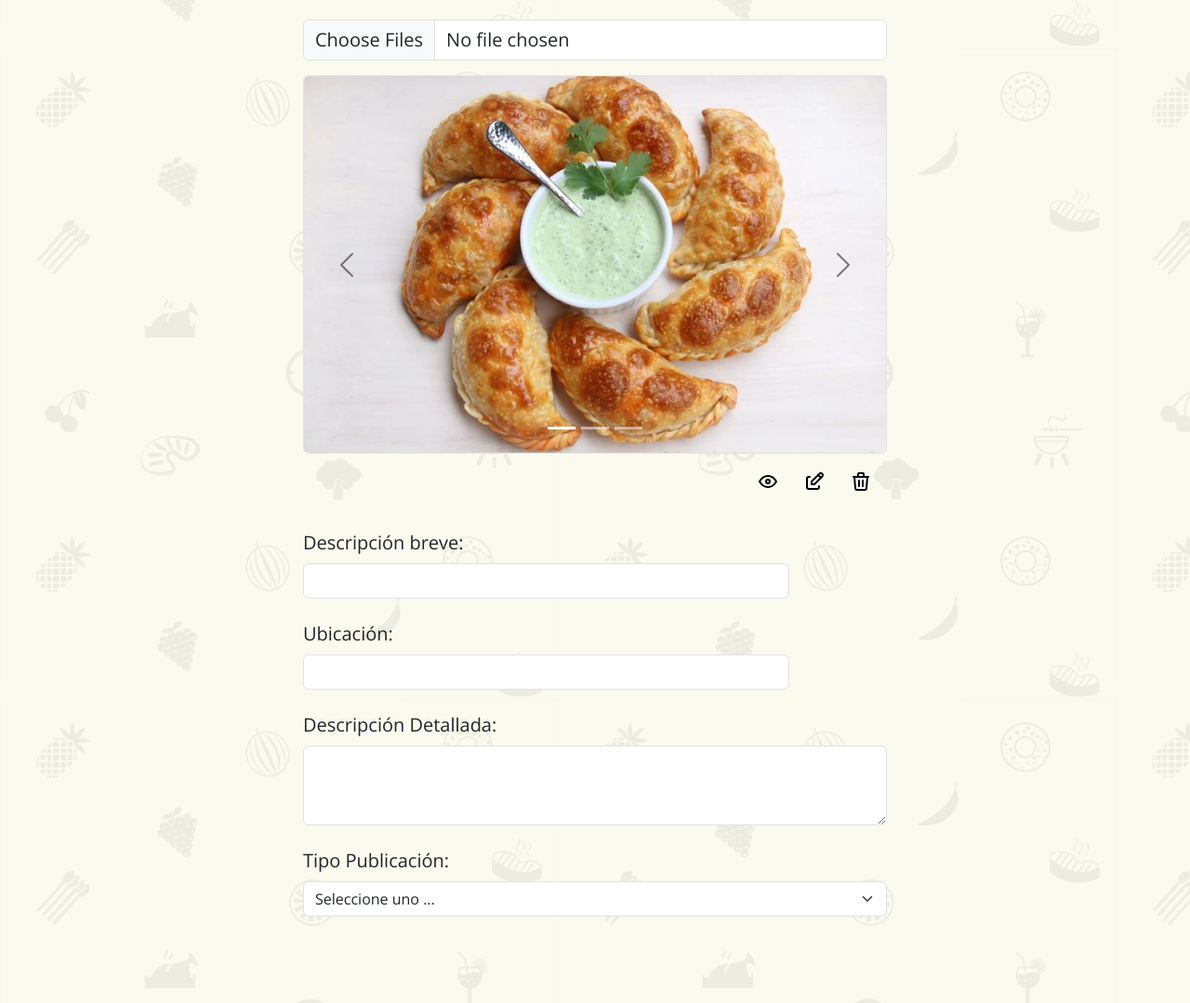
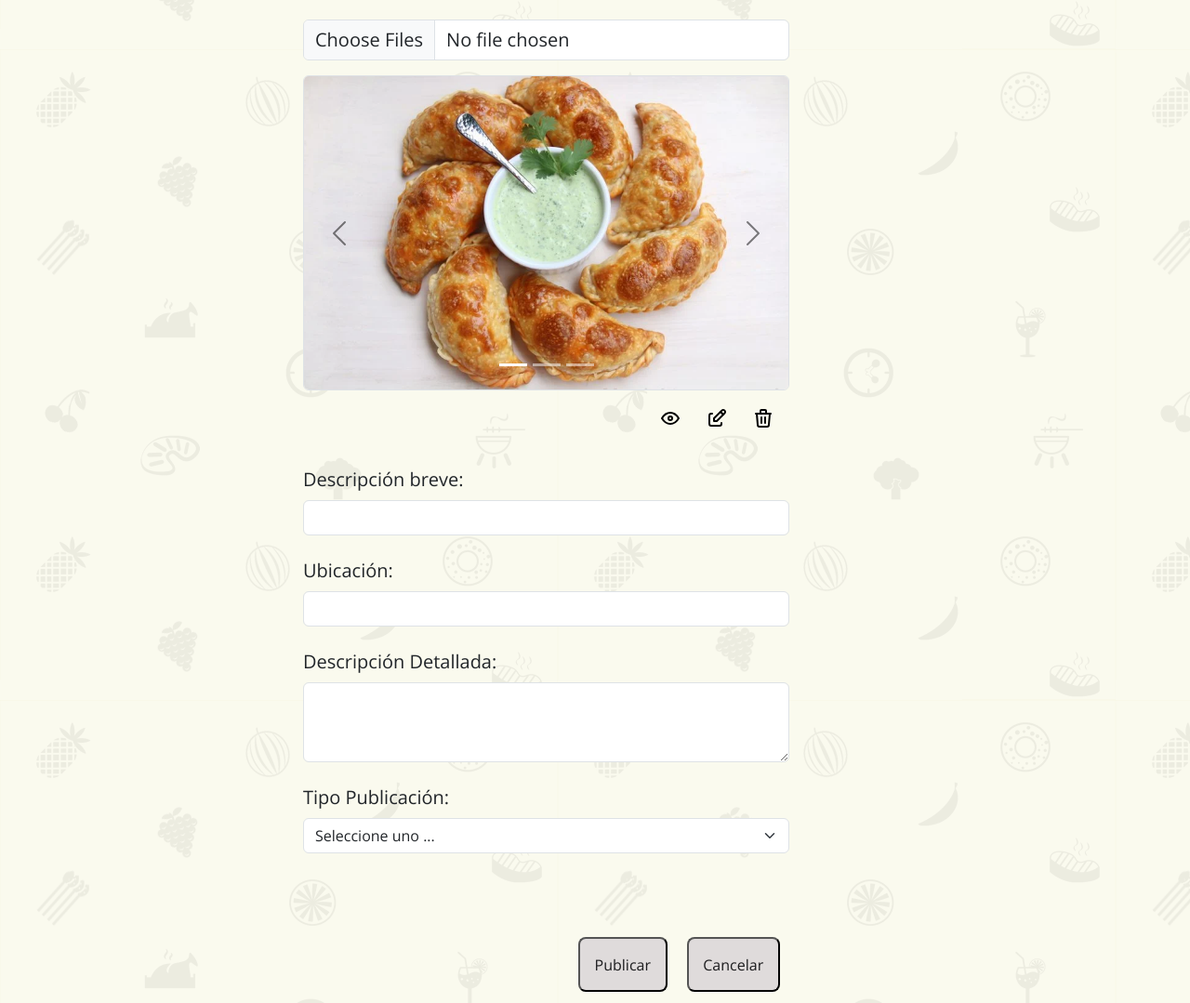
Before and after one commit to franciscogelabert/EntregaFinalGelabertFrancisco, a website: page pages/publicar.html in a window 1280 px wide. Shown: the part 647-1726 px from the top of the page at 93% size. Drawn offline with nearby package versions, Linux system fonts and the light colour scheme; files whose address does not match are found by name.

Commit message:
Actualización publicar
Se corrigen anchos de campos y alineaciones

```diff
--- a/pages/publicar.html
+++ b/pages/publicar.html
@@ -100,10 +100,10 @@
 		<div class="row">
 			<div class="mx-auto col-10 col-md-8 col-lg-6">
 				<form>
-					<div class="mb-3 mt-3">
+					<div class="col-sm-10 mb-3 mt-3">
 						<input class="form-control fs-5" type="file" id="formFileMultiple" multiple>
 					</div>
-					<div id="carouselExampleIndicators" class="carousel slide mt-3">
+					<div id="carouselExampleIndicators" class="carousel slide col-sm-10 mt-3">
 						<div class="carousel-indicators">
 							<button type="button" data-bs-target="#carouselExampleIndicators" data-bs-slide-to="0"
 								class="active" aria-current="true" aria-label="Slide 1"></button>
@@ -140,7 +140,7 @@
 							<span class="visually-hidden">Next</span>
 						</button>
 					</div>
-					<div class="d-flex justify-content-end mt-2">
+					<div class="d-flex justify-content-end  col-sm-10 mt-2">
 
 						<a href="404.html" Title="Previsualizar">
 							<svg xmlns="http://www.w3.org/2000/svg"
@@ -192,25 +192,27 @@
 					</div>
 
 					<div class="form-group mb-3 mt-3">
-						<label for="descripcionDetallada" class="col-form-label fs-5">Descripción Detallada:</label>
+						<label for="descripcionDetallada" class="col-sm-6 col-form-label fs-5">Descripción Detallada:</label>
+						<div class="col-sm-10">
 						<textarea class="form-control" id="descripcionDetallada" rows="3"></textarea>
+					   </div>
 					</div>
 					<div class="form-group mb-5 mt-3">
-						<label for="descripcionDetallada" class="col-form-label fs-5">Tipo Publicación:</label>
+						<label for="descripcionDetallada" class="col-sm-6 col-form-label fs-5">Tipo Publicación:</label>
+						<div class="col-sm-10">
 						<select class="form-select" aria-label="Default select example">
 							<option selected>Seleccione uno ...</option>
 							<option value="receta">Receta</option>
 							<option value="local">Local de Comida</option>
 						</select>
+						</div>
 					</div>
 
-					<div class="d-flex mt-2 mb-2">
+					<div class="d-flex justify-content-end col-sm-10">
 						<button type="submit" class="button"> Publicar </button>
 						<button type="reset" class="button"> Cancelar </button>
 					</div>
-
 				</form>
-
 			</div>
 		</div>
 
```
